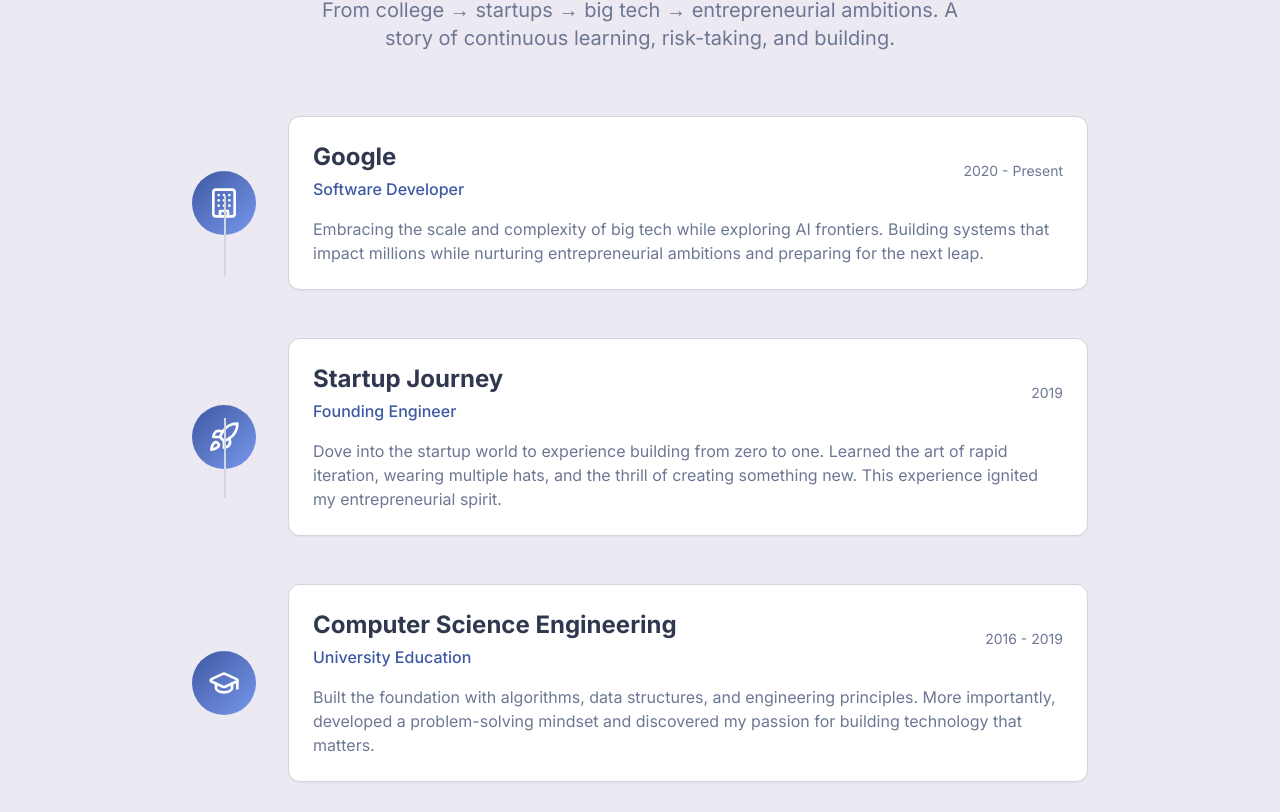
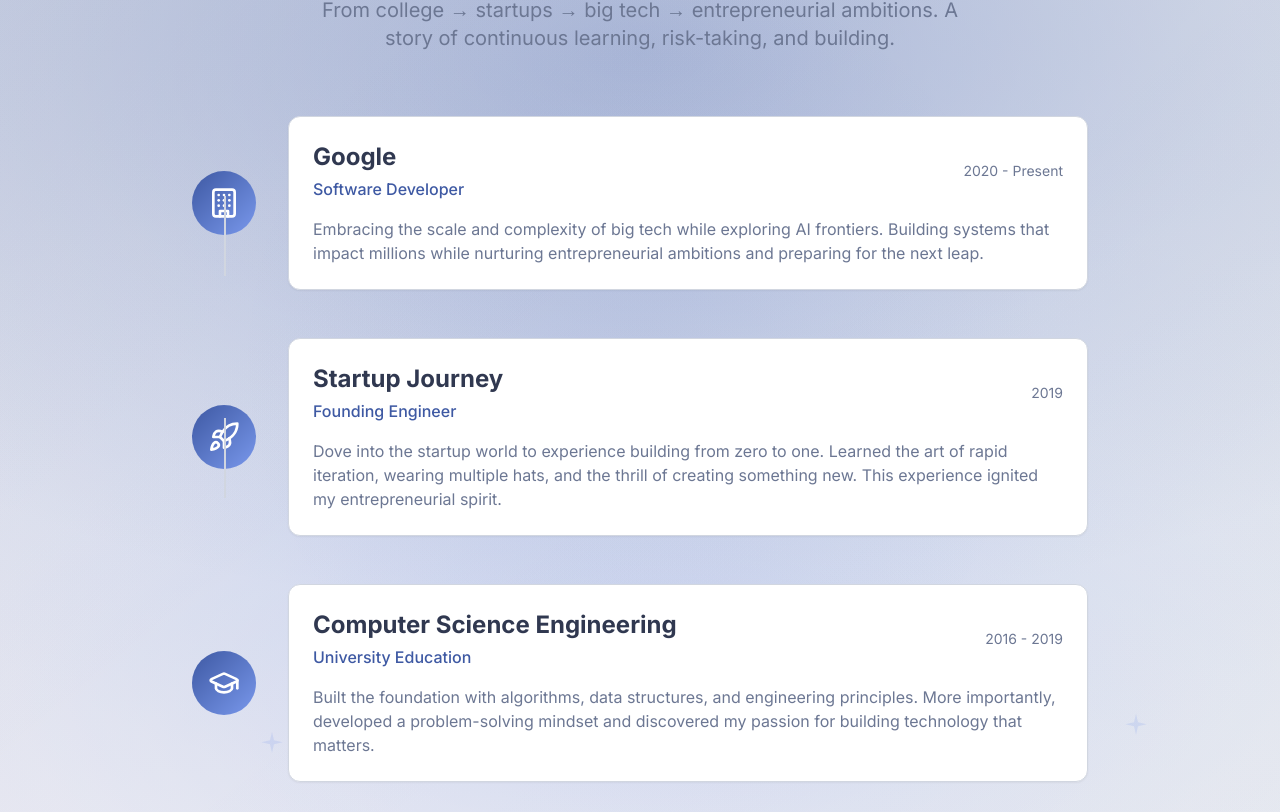
Before and after one commit to AdityaRajSingh/aditya-connects, a React (Vite) app: page / in a window 1280 px wide. Shown: the part 948-1760 px from the top of the page. Built offline with nearby package versions, Linux system fonts and the light colour scheme.

Commit message:
Enhance My Journey section
Apply hero section's visual depth to My Journey section. Implement alternating background styles for site-wide visual rhythm.

```diff
--- a/src/components/JourneySection.tsx
+++ b/src/components/JourneySection.tsx
@@ -1,6 +1,7 @@
 import React from 'react';
 import { Card, CardContent } from "@/components/ui/card";
 import { Building, GraduationCap, Rocket } from "lucide-react";
+import SparkleElement from './SparkleElement';
 
 const JourneySection = () => {
   const milestones = [
@@ -31,8 +32,23 @@ const JourneySection = () => {
   ];
 
   return (
-    <section id="journey" className="py-12 sm:py-16 lg:py-20 bg-muted">
-      <div className="container mx-auto px-4 sm:px-6">
+    <section id="journey" className="py-12 sm:py-16 lg:py-20 relative overflow-hidden">
+      {/* Hero-style layered background system */}
+      <div className="absolute inset-0 bg-gradient-layered"></div>
+      <div className="absolute inset-0 bg-gradient-depth opacity-60"></div>
+      <div className="absolute inset-0 bg-gradient-to-br from-primary/8 via-background/50 to-accent/8"></div>
+      <div className="absolute inset-0 bg-gradient-radial from-primary/15 via-transparent to-transparent opacity-40"></div>
+
+      {/* Subtle texture overlay */}
+      <div className="absolute inset-0 opacity-[0.02] bg-gradient-to-br from-foreground via-transparent to-foreground"></div>
+
+      {/* Animated sparkle elements */}
+      <SparkleElement className="hidden sm:block top-[10%] left-[8%] text-accent" delay={0} />
+      <SparkleElement className="hidden sm:block top-[85%] right-[10%] text-primary" delay={1} />
+      <SparkleElement className="hidden sm:block top-[30%] right-[15%] text-accent/80" delay={2} />
+      <SparkleElement className="hidden sm:block bottom-[10%] left-[20%] text-primary/80" delay={1.5} />
+
+      <div className="container mx-auto px-4 sm:px-6 relative z-10">
         <div className="text-center mb-12 sm:mb-16">
           <h2 className="text-3xl sm:text-4xl md:text-5xl font-bold text-foreground mb-4">
             My Journey
--- a/src/components/RecommendationsSection.tsx
+++ b/src/components/RecommendationsSection.tsx
@@ -1,6 +1,7 @@
 import React from 'react';
 import { Card, CardContent } from "@/components/ui/card";
 import { Quote } from "lucide-react";
+import SparkleElement from './SparkleElement';
 
 const RecommendationsSection = () => {
   const recommendations = [
@@ -28,8 +29,23 @@ const RecommendationsSection = () => {
   ];
 
   return (
-    <section className="py-20 bg-muted">
-      <div className="container mx-auto px-6">
+    <section className="py-20 relative overflow-hidden">
+      {/* Hero-style layered background system */}
+      <div className="absolute inset-0 bg-gradient-layered"></div>
+      <div className="absolute inset-0 bg-gradient-depth opacity-60"></div>
+      <div className="absolute inset-0 bg-gradient-to-br from-primary/8 via-background/50 to-accent/8"></div>
+      <div className="absolute inset-0 bg-gradient-radial from-primary/15 via-transparent to-transparent opacity-40"></div>
+
+      {/* Subtle texture overlay */}
+      <div className="absolute inset-0 opacity-[0.02] bg-gradient-to-br from-foreground via-transparent to-foreground"></div>
+
+      {/* Animated sparkle elements */}
+      <SparkleElement className="hidden sm:block top-[15%] left-[10%] text-accent" delay={0} />
+      <SparkleElement className="hidden sm:block top-[80%] right-[12%] text-primary" delay={1} />
+      <SparkleElement className="hidden sm:block top-[40%] right-[20%] text-accent/80" delay={2} />
+      <SparkleElement className="hidden sm:block bottom-[15%] left-[15%] text-primary/80" delay={1.5} />
+
+      <div className="container mx-auto px-6 relative z-10">
         <div className="text-center mb-16">
           <h2 className="text-4xl md:text-5xl font-bold text-foreground mb-4">
             Kind Words
```
